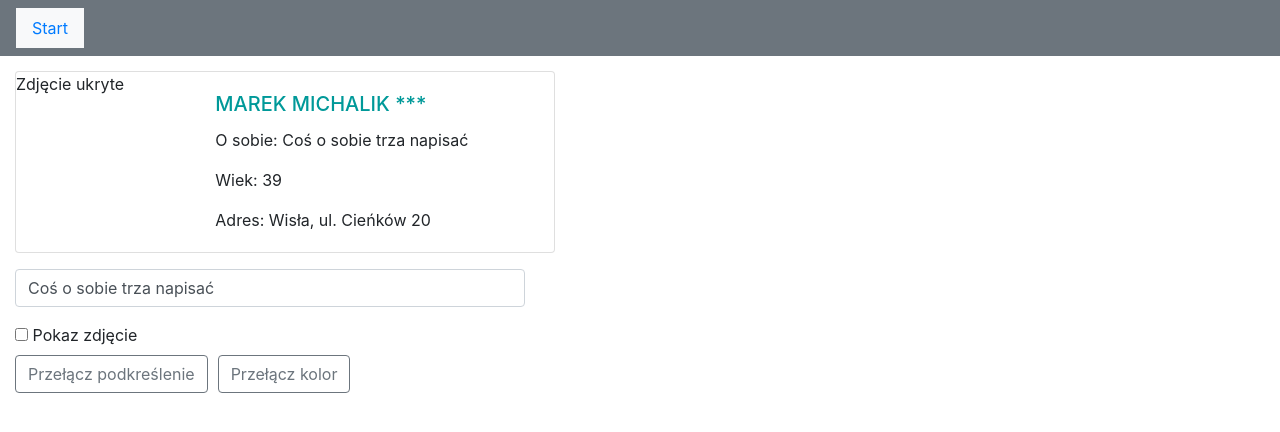
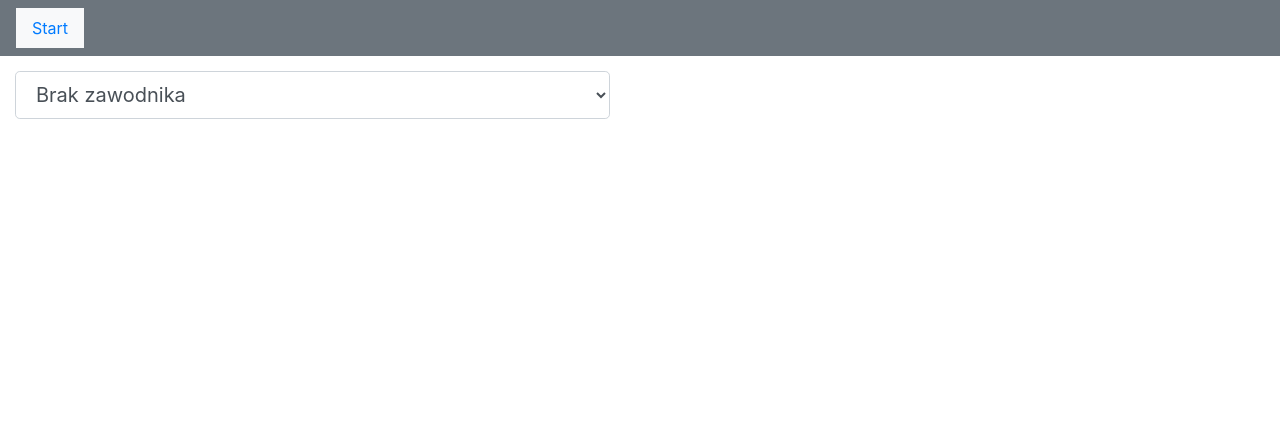
Before and after one commit to elaniusz/wprawki, an Angular app: page / in a window 1280 px wide. Shown: the top 432 px of the page. Built offline with nearby package versions, Linux system fonts and the light colour scheme.

Commit message:
ngFor_dyrektywa

```diff
--- a/src/app/app.component.html
+++ b/src/app/app.component.html
@@ -6,6 +6,15 @@
     </ul>
 </nav>
 <div class="container-fluid">
+<div style="margin-top: 15px;" class="row col-md-6">
+    <select [(ngModel)]="person" class="form-control form-control-lg">
+        <option [ngValue]="null">Brak zawodnika</option>
+        <option *ngFor="let p of persons" [ngValue]="p">{{ p.name }}, {{ p.adress.city}} {{ p.adress.street}} {{ p.adress.houseNumber}}</option>
+    </select>
+</div>
+</div>
+<div class="container-fluid" *ngIf="person">
+
     <div style="margin-top: 15px;">
         <div class="card mb-3" style="max-width: 540px;">
             <div class="row no-gutters">
@@ -33,6 +42,9 @@
                         <p class="card-text">Wiek: {{person.age}}</p>
                         <p class="card-text">Adres: {{person.adress.city}}, {{person.adress.street}}
                             {{person.adress.houseNumber}}</p>
+                        <ul>
+                            <li *ngFor="let category of person.categories; let oddCategory = odd" [class.oddCategory]="oddCategory">{{category}} {{oddCategory}}</li>
+                        </ul>
                     </div>
                 </div>
             </div>
@@ -40,8 +52,8 @@
     </div>
     <div class="row col-md-4" style="max-width: 540px;">
         <div class="input-group mb-3">
-            <input type="text" [(ngModel)]="person.description" [ngModelOptions]="{updateOn: 'blur'}" class="form-control"
-                aria-label="Sizing example input" aria-describedby="inputGroup-sizing-default">
+            <input type="text" [(ngModel)]="person.description" [ngModelOptions]="{updateOn: 'blur'}"
+                class="form-control" aria-label="Sizing example input" aria-describedby="inputGroup-sizing-default">
         </div>
         <div class="checkbox">
             <label><input type="checkbox" [(ngModel)]="showPhoto"> Pokaz zdjęcie</label>
--- a/src/app/app.component.scss
+++ b/src/app/app.component.scss
@@ -1,3 +1,7 @@
 .isActive {
     text-decoration: underline;
 }
+
+.oddCategory {
+    color: red;
+}
--- a/src/app/app.component.ts
+++ b/src/app/app.component.ts
@@ -7,7 +7,25 @@ import { Person, Advenced } from './model';
   styleUrls: ['./app.component.scss']
 })
 export class AppComponent {
-  person: Person = {
+
+persons: Person[] = [
+  {
+    name: 'Joanna Michalik',
+    photoUrl: 'assets/images/mmm.jpg',
+    description: 'Coś tam jest napisane',
+    age: 42,
+    adress: {
+      street: 'ul. Biała Wisełka',
+      houseNumber: 20,
+      city: 'Wisła'
+    },
+    advenced: Advenced.Zaawansowany,
+    categories: [
+      'rowerzysta',
+      'biegacz',
+    ]
+  },
+  {
     name: 'Marek Michalik',
     photoUrl: 'assets/images/mmm.jpg',
     description: 'Coś o sobie trza napisać',
@@ -17,8 +35,33 @@ export class AppComponent {
       houseNumber: 20,
       city: 'Wisła'
     },
-    advenced: Advenced.Zaawansowany
-  };
+    advenced: Advenced.Zaawansowany,
+    categories: [
+      'rowerzysta',
+      'biegacz',
+      'triatlon'
+    ]
+  },
+  {
+    name: 'Kunegunda Zubrzycka',
+    photoUrl: 'assets/images/mmm.jpg',
+    description: 'trza napisać',
+    age: 18,
+    adress: {
+      street: 'ul. Stokrotek',
+      houseNumber: 20,
+      city: 'Wisła'
+    },
+    advenced: Advenced.Zaawansowany,
+    categories: [
+      'rowerzysta',
+      'biegacz',
+      'triatlon'
+    ]
+  }
+];
+
+person: Person = null;
 
   nameColor = '#009999';
   isActive = false;
--- a/src/app/model.ts
+++ b/src/app/model.ts
@@ -5,6 +5,7 @@ export interface Person {
     age: number;
     adress: Adress;
     advenced: Advenced;
+    categories: string[];
 }
 
 export interface Adress {
```
Lines whose indentation alone changed are shown as unchanged.
